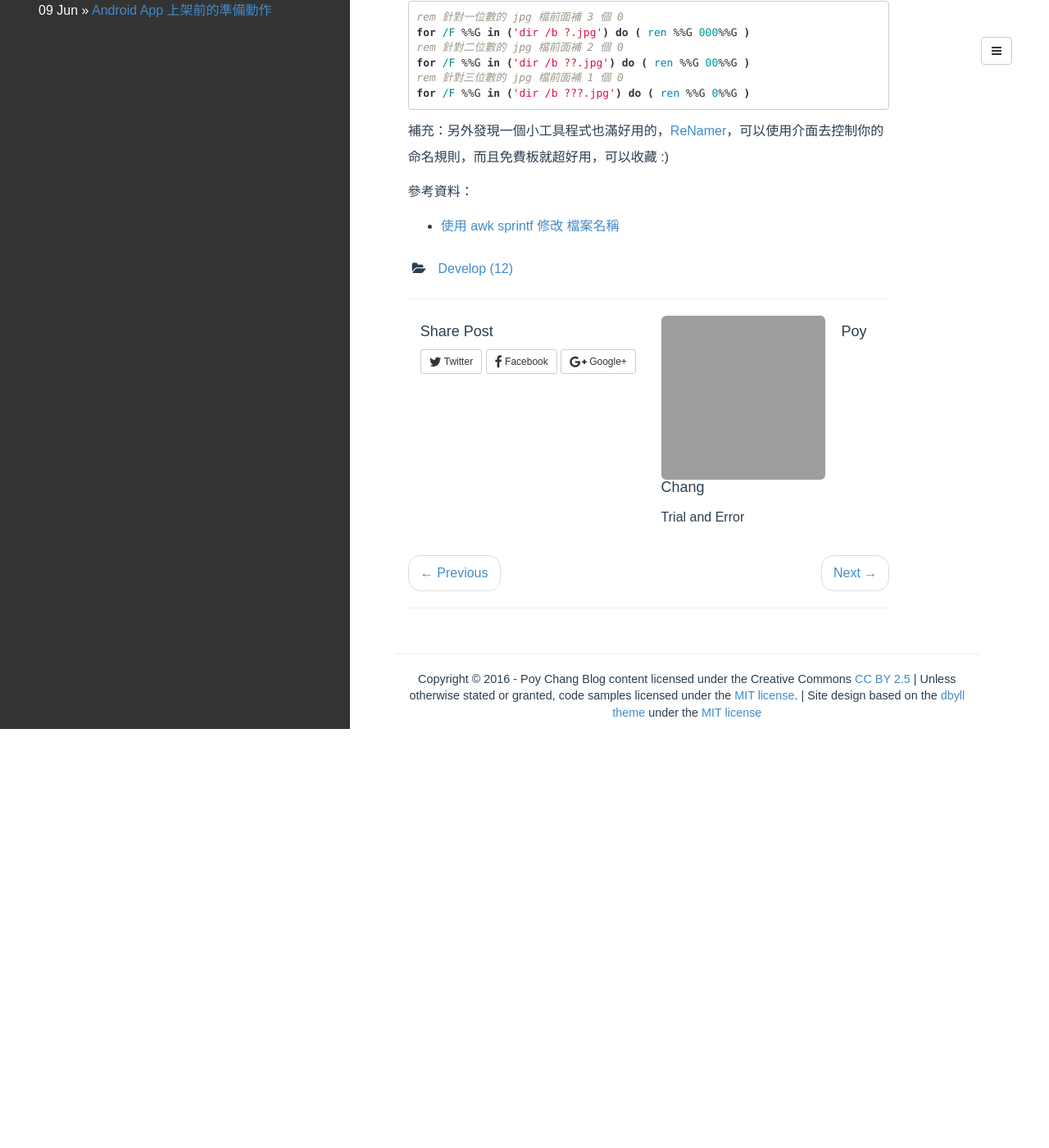
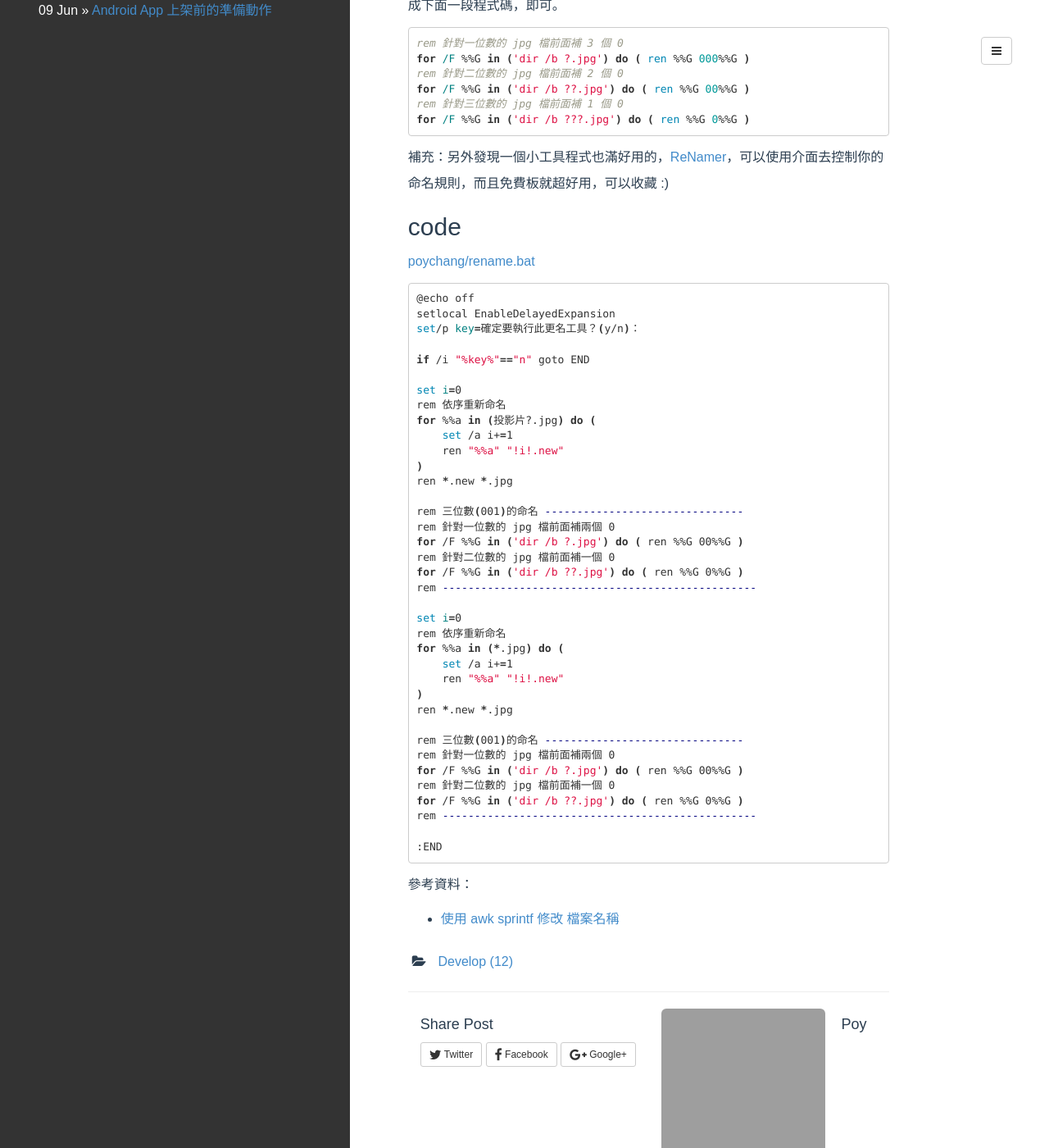
Before and after one commit to poychang/poychang.github.io, a Jekyll site: the page built from _posts/2016-05-04-batch-rename.md, in a window 1280 px wide and 1400 px high, scrolled down 757 px. Shown: the whole window at 82% size. Built offline with Jekyll 4.4.1, drawn with Linux system fonts in a browser that asks for light colours; some web fonts are replaced; comment, search, counter and statistics services are not loaded; before the commit the page ends 1646 px from its top, so only the background shows below that; some of the changed text lies outside the part shown; grey boxes are pictures that could not be loaded.

Commit message:
alter post

````diff
--- a/_posts/2016-05-04-batch-rename.md
+++ b/_posts/2016-05-04-batch-rename.md
@@ -1,6 +1,6 @@
 ---
 layout: post
-title: 使用 batch 批次修改檔案名稱
+title: 使用 batch 批次修改檔案名稱（更名工具）
 date: 2016-05-4 14:46
 author: Poy
 comments: true
@@ -42,6 +42,50 @@ for /F %%G in ('dir /b ???.jpg') do ( ren %%G 0%%G )
 
 補充：另外發現一個小工具程式也滿好用的，[ReNamer](http://www.den4b.com/?x=products&product=renamer)，可以使用介面去控制你的命名規則，而且免費板就超好用，可以收藏 :)
 
+## code
+
+[poychang/rename.bat](https://gist.github.com/poychang/aacfd0742e2ac0b351154a29f85b629c)
+
+```bash
+@echo off
+setlocal EnableDelayedExpansion
+set/p key=確定要執行此更名工具？(y/n)：
+
+if /i "%key%"=="n" goto END
+
+set i=0
+rem 依序重新命名
+for %%a in (投影片?.jpg) do (
+    set /a i+=1
+    ren "%%a" "!i!.new"
+)
+ren *.new *.jpg
+
+rem 三位數(001)的命名 -------------------------------
+rem 針對一位數的 jpg 檔前面補兩個 0
+for /F %%G in ('dir /b ?.jpg') do ( ren %%G 00%%G )
+rem 針對二位數的 jpg 檔前面補一個 0
+for /F %%G in ('dir /b ??.jpg') do ( ren %%G 0%%G )
+rem -------------------------------------------------
+
+set i=0
+rem 依序重新命名
+for %%a in (*.jpg) do (
+    set /a i+=1
+    ren "%%a" "!i!.new"
+)
+ren *.new *.jpg
+
+rem 三位數(001)的命名 -------------------------------
+rem 針對一位數的 jpg 檔前面補兩個 0
+for /F %%G in ('dir /b ?.jpg') do ( ren %%G 00%%G )
+rem 針對二位數的 jpg 檔前面補一個 0
+for /F %%G in ('dir /b ??.jpg') do ( ren %%G 0%%G )
+rem -------------------------------------------------
+
+:END
+```
+
 參考資料：
 
 * [使用 awk sprintf 修改 檔案名稱](http://blog.longwin.com.tw/2009/04/awk-sprintf-mv-rename-filename-2009/)
````
Also changed, not shown: other parts of _posts/2016-05-04-batch-rename.md (+1 -1 lines).
